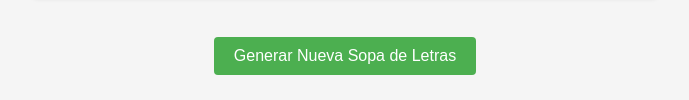
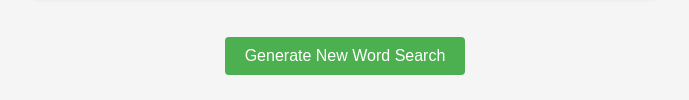
Before and after one commit to Carlangatrex/wordsearch.github.io, a plain HTML site: page index.html in a window 1280 px wide. Shown: the part 884-984 px from the top of the page, without its empty margins (295-984 px from the left). Drawn offline with Linux system fonts and the light colour scheme.

Commit message:
Update index.html

```diff
--- a/index.html
+++ b/index.html
@@ -16,7 +16,7 @@
 
     <div id="wordSearchContainer"></div>
     <div id="wordsList" class="wordsList"></div>
-    <button id="generateNew">Generar Nueva Sopa de Letras</button>
+    <button id="generateNew">Generate New Word Search</button>
 
     <script type="text/javascript" src="app.js"></script>
 </body>
```
